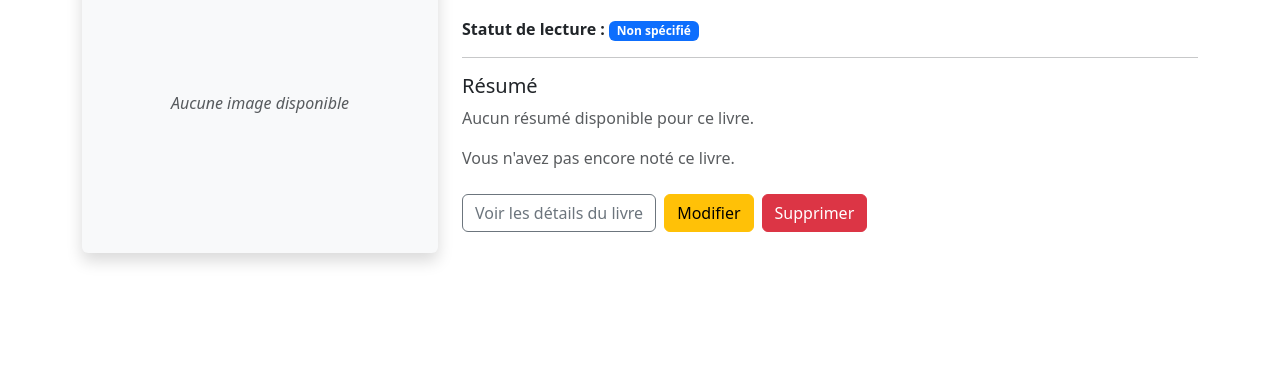
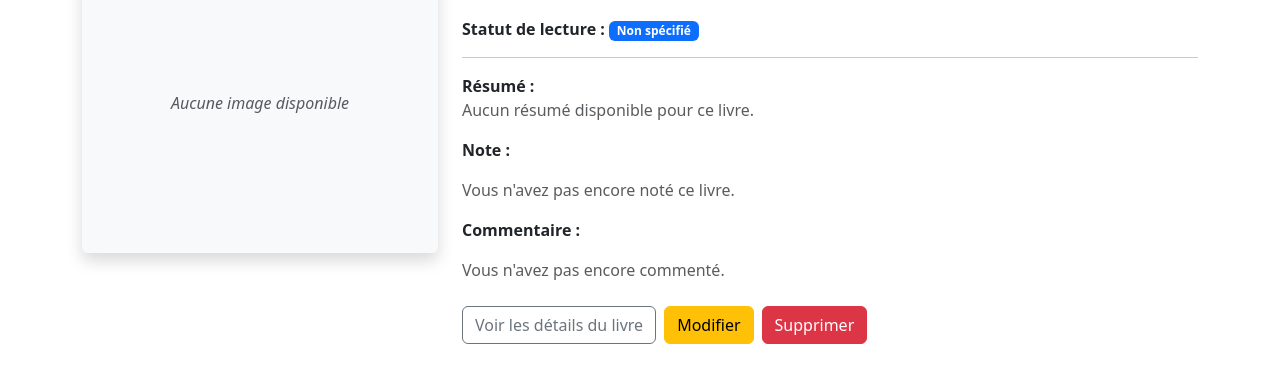
Before and after one commit to closzach/Mediatheque, a Django app: template livres/templates/lectures/detail_lecture.html in a window 1280 px wide. Shown: the part 127-510 px from the top of the page. Run offline with Django 5.2, Linux system fonts and the light colour scheme; the template is opened without the code that fills it, so the values that code supplies are empty; some libraries are stand-ins or nearby versions.

Commit message:
Ajout commentaire sur template de detail lecture.

```diff
--- a/livres/templates/lectures/detail_lecture.html
+++ b/livres/templates/lectures/detail_lecture.html
@@ -68,15 +68,15 @@
             </p>
             {% endif %}
             <hr>
-            <h5>Résumé</h5>
+            <strong>Résumé :</strong>
             {% if lecture.livre.synopsis %}
             <p>{{ lecture.livre.synopsis }}</p>
             {% else %}
             <p class="text-muted">Aucun résumé disponible pour ce livre.</p>
             {% endif %}
 
+            <p><strong>Note :</strong></p>
             {% if lecture.note %}
-            <p><strong>Note:</strong></p>
             <div>
                 {% for i in lecture_range %}
                 {% if i <= lecture.note %}
@@ -92,6 +92,12 @@
             </div>
             {% else %}
             <p class="text-muted">Vous n'avez pas encore noté ce livre.</p>
+            {% endif %}
+            <p><strong>Commentaire :</strong></p>
+            {% if lecture.commentaire %}
+            <p>{{ lecture.commentaire }}</p>
+            {% else %}
+            <p class="text-muted">Vous n'avez pas encore commenté.</p>
             {% endif %}
 
             <div class="mt-4 d-flex gap-2">
```
